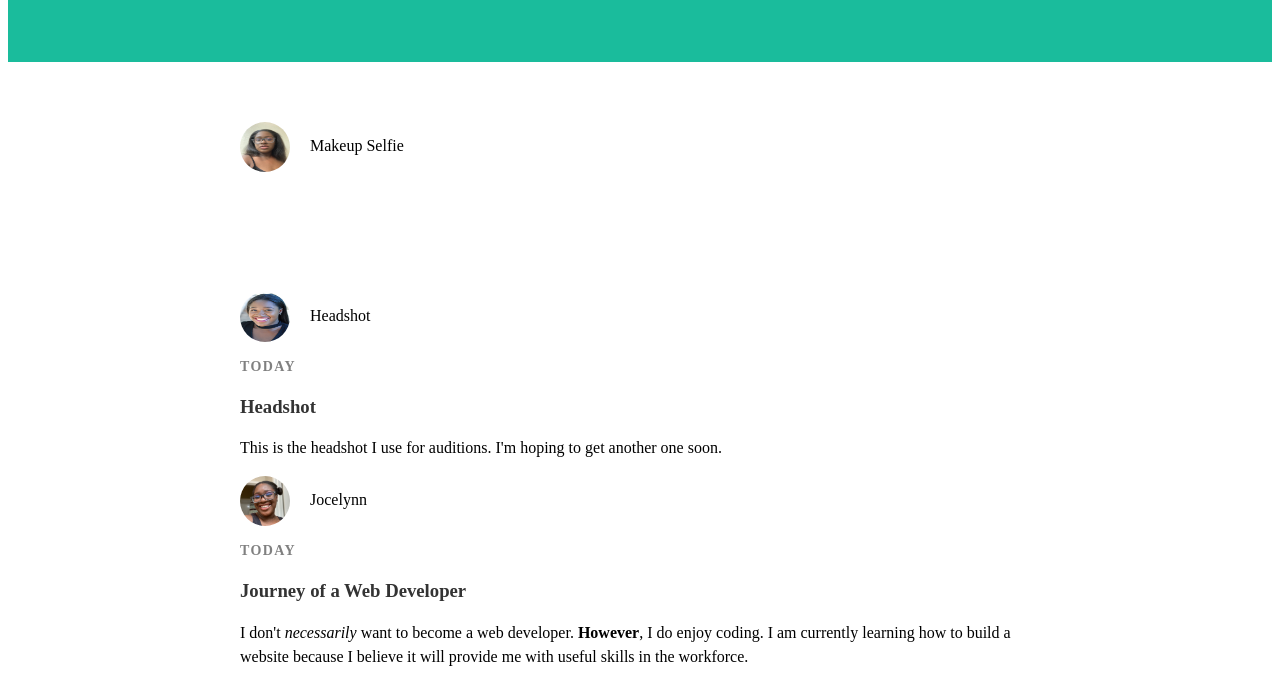
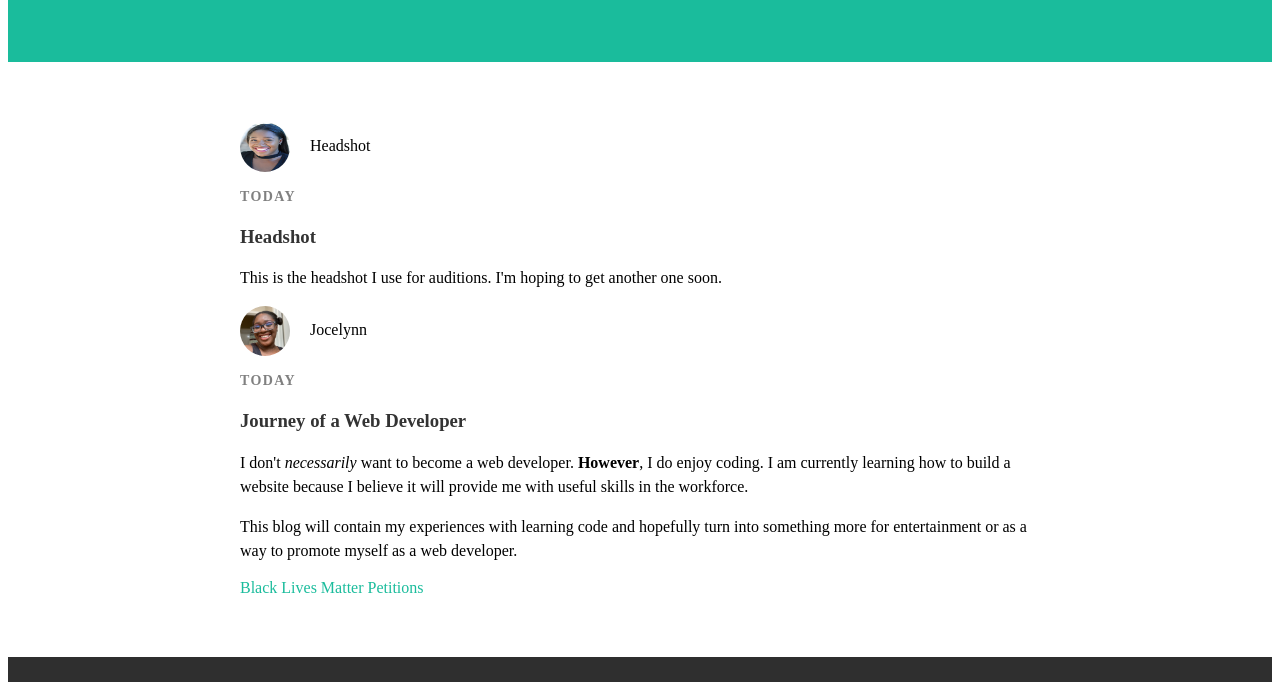
Before and after one commit to jjdoublen/jjdoublen.github.io, a plain HTML site: page index.html in a window 1280 px wide. Shown: the part 96-778 px from the top of the page. Drawn offline with Linux system fonts and the light colour scheme.

Commit message:
Update index.html

```diff
--- a/index.html
+++ b/index.html
@@ -16,14 +16,6 @@
     </div>
     </div>
     <div id="content">
-       <div class="post-container">
-        <div class="post">
-          <div class="post-author">
-            <img src="me.jpg"width="600"height="900">
-            <span>Makeup Selfie</span>
-          </div>
-         </div>
-         </div>
       <div class="post-container">
         <div class="post">
           <div class="post-author">
```
